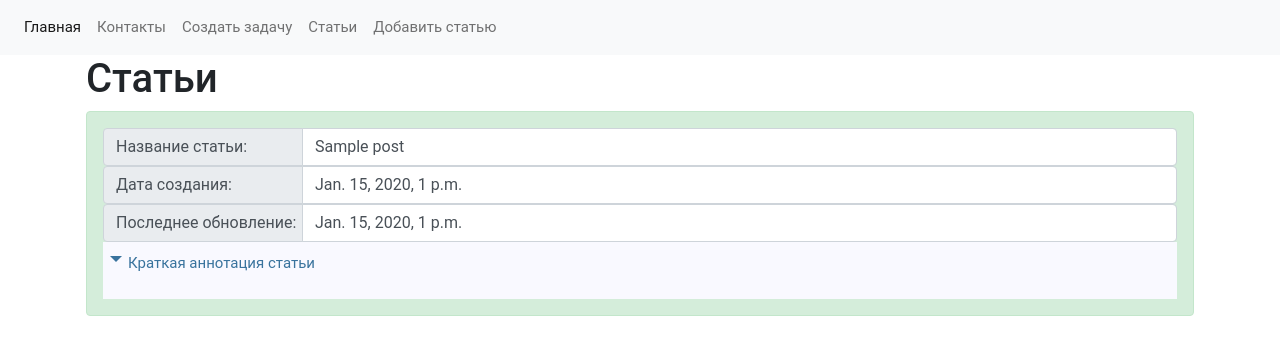
After one commit to master-jedi001/Django, a Django app: page /post in a window 1280 px wide. The commit adds this page. Shown: the top 355 px of the page. Run offline with Django 4.2, Linux system fonts and the light colour scheme; tables that the repository leaves empty hold one stand-in row (values such as "Sample post"); some libraries are stand-ins or nearby versions.

Commit message:
Разработан класс Post (содержит заголовок, текст, дату создания и обновления). Post добавлен в список на странице Статьи, для Post создано api.

```diff
--- a/main/admin.py
+++ b/main/admin.py
@@ -1,5 +1,6 @@
 from django.contrib import admin
 
-from .models import Task
+from .models import Task, Post
 
 admin.site.register(Task)
+admin.site.register(Post)
--- a/main/models.py
+++ b/main/models.py
@@ -7,3 +7,13 @@ class Task(models.Model):
 
     def __str__(self):
         return self.title
+
+
+class Post(models.Model):
+    title = models.CharField('Title', max_length=100)
+    text = models.TextField('Text', max_length=2000)
+    creation_date = models.DateTimeField(auto_now_add=True)
+    update_date = models.DateTimeField(auto_now=True)
+
+    def __str__(self):
+        return self.title
--- a/main/templates/main/base.html
+++ b/main/templates/main/base.html
@@ -24,6 +24,12 @@
             <li class="nav-item">
               <a class="nav-link" href="{% url 'task' %}">Создать задачу</a>
             </li>
+            <li class="nav-item">
+              <a class="nav-link" href="{% url 'post' %}">Статьи</a>
+            </li>
+            <li class="nav-item">
+              <a class="nav-link" href="{% url 'create_post' %}">Добавить статью</a>
+            </li>
           </ul>
         </div>
       </div>
--- /dev/null
+++ b/main/templates/main/post.html
@@ -0,0 +1,43 @@
+{% extends 'main/base.html' %}
+{% load static %}
+
+{% block title %}
+    {{ title }}
+{% endblock %}
+
+{% block header %}
+    {{ header }}
+    <link rel='stylesheet' href="{% static 'css/style.css' %}">
+{% endblock %}
+
+{% block body %}
+    {% if posts %}
+        {% for post in posts %}
+            <div class="alert alert-success" role="alert">
+                <div class="input-group">
+                  <span class="input-group-text">Название статьи:</span>
+                  <input type="text" class="form-control" value="{{ post.title }}">
+                </div>
+                <div class="input-group">
+                  <span class="input-group-text">Дата создания:</span>
+                  <input type="text" class="form-control" value="{{ post.creation_date }}">
+                </div>
+                <div class="input-group">
+                  <span class="input-group-text">Последнее обновление:</span>
+                  <input type="text" class="form-control" value="{{ post.update_date }}">
+                </div>
+                <div class="info">
+                  <input id="{{ post.id }}" class="info__switch" type="checkbox">
+                  <label for="{{ post.id }}" class="info__headline">Краткая аннотация статьи</label>
+                  <div class="info__body">
+                    {{ post.text }}
+                  </div>
+                </div>
+            </div>
+        {% endfor %}
+    {% else %}
+        <div class="alert alert-danger" role="alert">
+            Статьи не найдены.
+        </div>
+    {% endif %}
+{% endblock %}
--- a/main/urls.py
+++ b/main/urls.py
@@ -1,8 +1,17 @@
-from django.urls import path
+from django.urls import path, include
 from . import views
+from rest_framework import routers
+
+router = routers.DefaultRouter()
+router.register(r'tasks', views.TaskViewSet)
+router.register(r'posts', views.PostViewSet)
 
 urlpatterns = [
     path('', views.index, name='home'),
     path('contacts', views.contacts, name='contacts'),
-    path('task', views.task, name='task')
+    path('task', views.task, name='task'),
+    path('post', views.post, name='post'),
+    path('create_post', views.create_post, name='create_post'),
+    path('api/', include(router.urls)),
+    path('api-auth/', include('rest_framework.urls', namespace='rest_framework'))
 ]
--- a/main/views.py
+++ b/main/views.py
@@ -1,6 +1,8 @@
 from django.shortcuts import render
-from .models import Task
-from .forms import TaskForm
+from .models import Task, Post
+from .forms import TaskForm, PostForm
+from rest_framework import viewsets
+from .serializers import TaskSerializer, PostSerializer
 
 
 def index(request):
@@ -26,3 +28,34 @@ def task(request):
         'form': form
     }
     return render(request, 'main/task.html', context)
+
+
+def post(request):
+    posts = Post.objects.order_by()
+    return render(request, 'main/post.html', {
+        'title': 'Статьи',
+        'header': 'Статьи',
+        'posts': posts
+    })
+
+
+def create_post(request):
+    if request.method == 'POST':
+        form = PostForm(request.POST)
+        if form.is_valid():
+            form.save()
+    form = PostForm()
+    context = {
+        'form': form
+    }
+    return render(request, 'main/post_creation.html', context)
+
+
+class TaskViewSet(viewsets.ModelViewSet):
+    queryset = Task.objects.all().order_by('id')
+    serializer_class = TaskSerializer
+
+
+class PostViewSet(viewsets.ModelViewSet):
+    queryset = Post.objects.all().order_by('id')
+    serializer_class = PostSerializer
--- /dev/null
+++ b/static/css/style.css
@@ -0,0 +1,56 @@
+body {
+  font-family: roboto, sans-serif;
+  font-size: 15px;
+}
+
+.info {
+  background-color: #f9f9ff;
+  padding: 10px 25px;
+}
+
+.info__switch {
+  display: none;
+}
+
+.info__body {
+  max-height: 0;
+  overflow: hidden;
+  transition: 0.4s;
+}
+
+.info__switch:checked~.info__body {
+  max-height: 100px;
+}
+
+.info__headline::before {
+  content: "";
+  position: absolute;
+  left: -18px;
+  top: 4px;
+  border: 6px solid #39739d;
+  border-bottom-color: transparent;
+  border-right-color: transparent;
+  border-left-color: transparent;
+}
+
+.info__switch:checked~.info__headline::before {
+  transform: rotate(180deg) translateY(6px);
+}
+
+.info__headline {
+  display: block;
+  position: relative;
+  margin-bottom: 15px;
+  user-select: none;
+  color: #39739d;
+  font-weight: normal;
+  cursor: pointer;
+}
+
+.info__headline:hover {
+  text-decoration: underline;
+}
+
+span {
+  width: 200px;
+}
```
Also changed, not shown: demodjango/settings.py (+8 -3 lines), main/forms.py (+19 -1 lines), main/serializers.py (added, +14 -0 lines), main/templates/main/post_creation.html (added, +27 -0 lines), main/migrations/0002_post.py (added).
